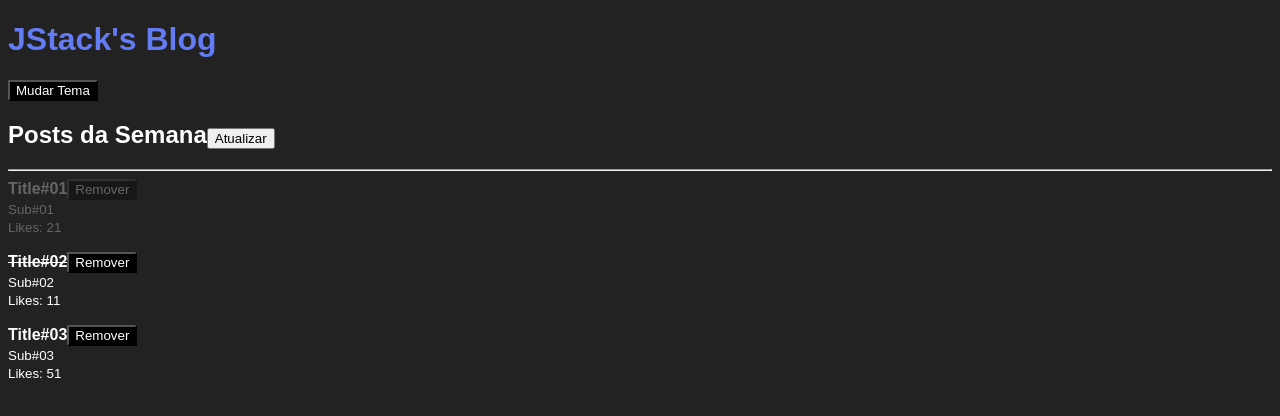
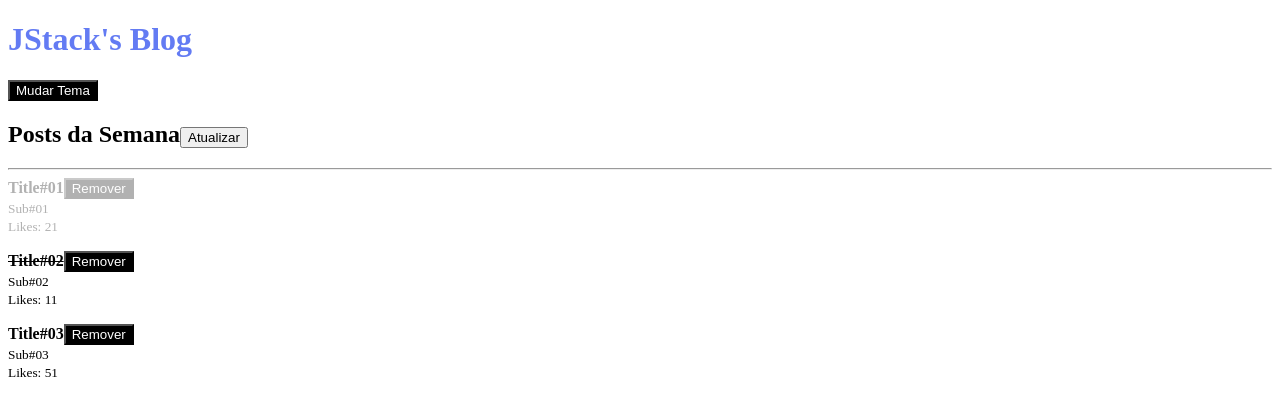
Before and after one commit to matheus-fga/curso-JStack, a React app in the folder React/Fundamentos/: page / in a window 1280 px wide. Shown: the top 416 px of the page. Built offline with nearby package versions, Linux system fonts and the light colour scheme.

Commit message:
Creating and organizing folder structure for components

```diff
--- a/React/Fundamentos/package.json
+++ b/React/Fundamentos/package.json
@@ -25,6 +25,7 @@
   "dependencies": {
     "prop-types": "^15.8.1",
     "react": "^17.0.2",
-    "react-dom": "^17.0.2"
+    "react-dom": "^17.0.2",
+    "styled-components": "^5.3.5"
   }
 }
--- a/React/Fundamentos/src/App.js
+++ b/React/Fundamentos/src/components/App/index.js
@@ -1,8 +1,8 @@
 import React, { Fragment, useState, createContext} from 'react';
 
-import Header from './Header';
-import Post from './Post';
-import ThemeProvider from './ThemeContext';
+import Header from '../Header';
+import Post from '../Post';
+import ThemeProvider from '../../context/ThemeContext';
 
 function App() {
   const [posts, setPosts] = useState([
--- a/React/Fundamentos/src/Button.js
+++ b/React/Fundamentos/src/components/Button.js
@@ -1,7 +1,7 @@
 import React, { useContext } from "react";
 import PropTypes from "prop-types";
 
-import { ThemeContext } from "./ThemeContext";
+import { ThemeContext } from "../context/ThemeContext";
 
 function Button(props) {
   const { theme } = useContext(ThemeContext);
--- a/React/Fundamentos/src/Header.js
+++ b/React/Fundamentos/src/components/Header/index.js
@@ -2,8 +2,8 @@ import React, { Fragment, useContext } from "react";
 import PropTypes from 'prop-types';
 import styles from './Header.scss'
 
-import Button from "./Button";
-import { ThemeContext } from "./ThemeContext";
+import Button from "../Button";
+import { ThemeContext } from "../../context/ThemeContext";
 
 function Header(props) {
   const { onToggleTheme } = useContext(ThemeContext)
--- a/React/Fundamentos/src/PostHeader.js
+++ b/React/Fundamentos/src/components/Post/PostHeader.js
@@ -1,7 +1,7 @@
 import React, { Fragment } from "react";
 import PropTypes from 'prop-types';
 
-import Button from "./Button";
+import Button from "../Button";
 
 function PostHeader (props) {
   return (
--- a/React/Fundamentos/src/index.js
+++ b/React/Fundamentos/src/index.js
@@ -1,7 +1,6 @@
 import React from 'react';
 import ReactDOM from 'react-dom';
-import App from './App';
-import './index.scss'
+import App from './components/App';
 
 ReactDOM.render(
   <App />,
--- a/React/Fundamentos/src/index.scss
+++ /dev/null
@@ -1,5 +0,0 @@
-body {
-  background: #222;
-  color: #fff;
-  font-family: sans-serif;
-}
```
Also changed, not shown: React/Fundamentos/src/components/Header/Header.scss (renamed from React/Fundamentos/src/Header.scss), React/Fundamentos/src/components/Post/Post.scss (renamed from React/Fundamentos/src/Post.scss), React/Fundamentos/src/components/Post/index.js (renamed from React/Fundamentos/src/Post.js), React/Fundamentos/src/context/ThemeContext.js (renamed from React/Fundamentos/src/ThemeContext.js), 1 other file (tests, documents, lock files or other folders).
